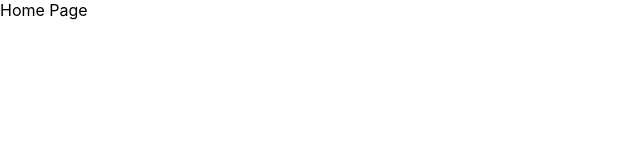
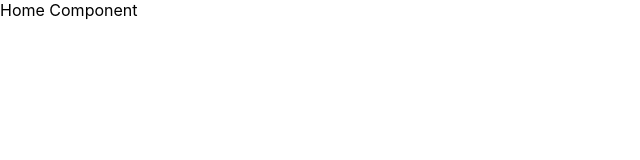
Before and after one commit to franco-ortega/hide-and-seek-two, a Next.js app: page / in a window 1280 px wide. Shown: the top 160 px of the page, without its empty margins (0-640 px from the left). Built offline with nearby package versions, Linux system fonts and the light colour scheme.

Commit message:
add Home component to home page

```diff
--- a/pages/index.js
+++ b/pages/index.js
@@ -1,3 +1,5 @@
-export default function Home() {
-  return <div>Home Page</div>;
+import Home from '../components/home/Home';
+
+export default function HomePage() {
+  return <Home />;
 }
```
